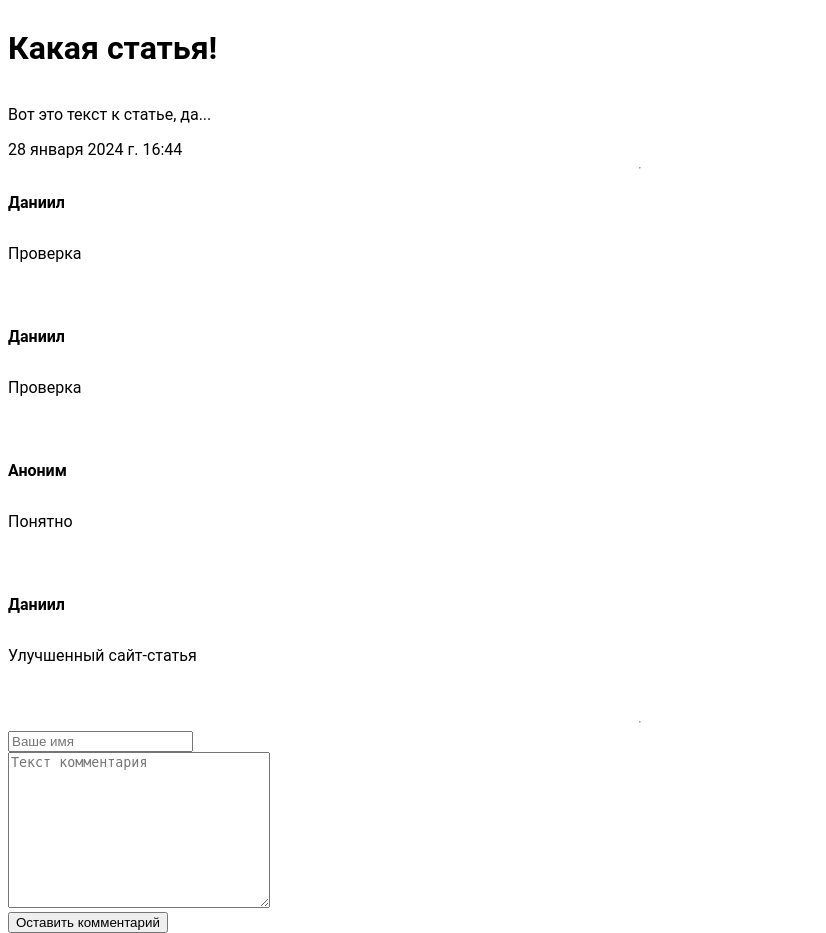
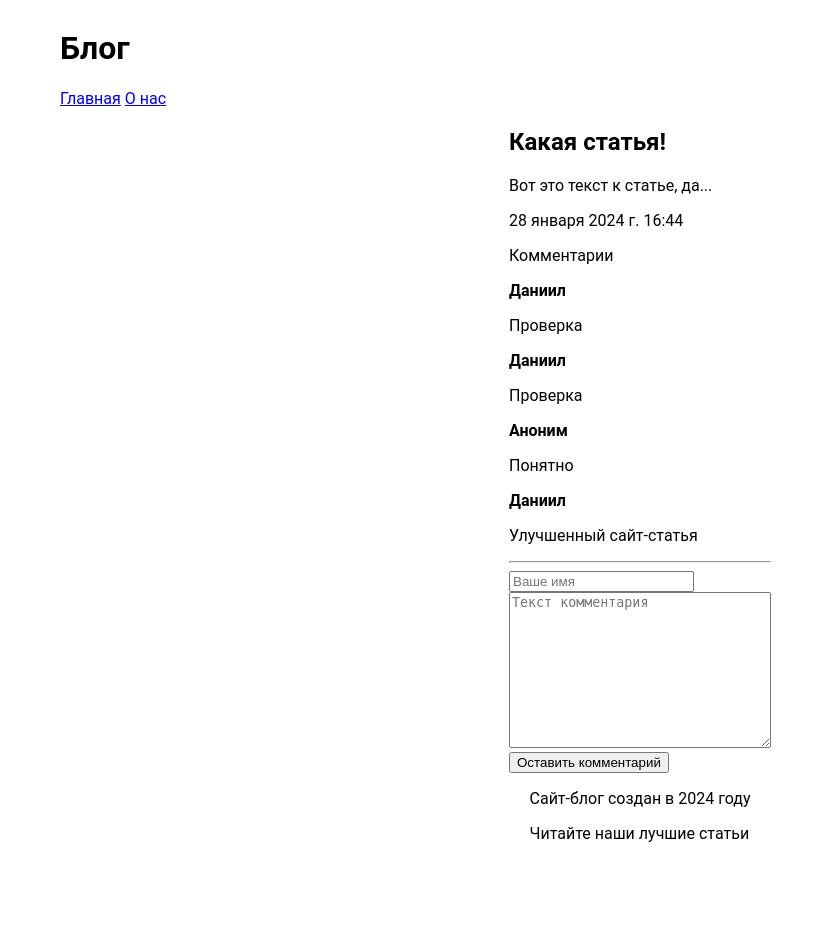
Before and after one commit to frontier-star/Network-Application-Development-Course-2, a Django app: page /articles/1/ in a window 1280 px wide. Shown: the whole page, without its empty margins (0-826 px from the left). After the commit the page ends 842 px from the top, so only its background shows below. Run offline with Django 4.2, Linux system fonts and the light colour scheme; data comes from the database, SQL or seed files in the repository; both versions use the stored data as it was after the commit.

Commit message:
Style part

```diff
--- a/myfirst/myfirst/templates/articles/detail.html
+++ b/myfirst/myfirst/templates/articles/detail.html
@@ -4,13 +4,23 @@
 
 {% block content %}
 
-<h1>{{article.article_title}}</h1>
+<header class="header">
+	<div class="container">
+		<h1 class="main_title">Блог</h1>
+		<nav class="navigation">
+			<a class="nav-link" href="{% url 'articles:index' %}">Главная</a>
+			<a class="nav-link" href="{% url 'articles:about' %}">О нас</a>
+		</nav>
+	</div>
+</header>
 
-<p>{{article.article_text}}</p>
-
-<time>{{article.pub_date}}</time>
-
-<hr>
+<main class="container">
+	<div class="article-main-content">
+		<h2 class="detail_main_title">{{article.article_title}}</h2>
+		<p class="detail_main_text">{{article.article_text}}</p>
+		<time class="detail_main_time">{{article.pub_date}}</time>
+	</div>
+	<p class="detail_main_title-comment">Комментарии</p>
 
 	{% if latest_comments_list %}
 
@@ -27,12 +37,16 @@
 
 	<hr>
 
-<form action="{% url 'articles:leave_comment' article.id %}" method="post">
+	<form action="{% url 'articles:leave_comment' article.id %}" method="post" class="comment-form">
+		{% csrf_token %}
+		<input type="text" required placeholder="Ваше имя" name="name" class="comment-form-input"><br>
+		<textarea name="text" required placeholder="Текст комментария" cols="30" rows="10" class="comment-form-textarea"></textarea><br>
+		<button type="submit" class="comment-form-button">Оставить комментарий</button>
+	</form>
 
-	{% csrf_token %}
-
-	<input type="text" required placeholder="Ваше имя" name="name"><br>
-	<textarea name="text" required placeholder="Текст комментария" cols="30" rows="10"></textarea><br>
-	<button type="submit">Оставить комментарий</button>
-</form>
+</main>
+<footer class="footer container">
+    <p>Сайт-блог создан в 2024 году</p>
+    <p>Читайте наши лучшие статьи</p>
+</footer>
 {% endblock %}
```
Also changed, not shown: myfirst/myfirst/apps/articles/static/css/style.css (+37 -0 lines), myfirst/db.sqlite3. Lines whose indentation alone changed are shown as unchanged.
